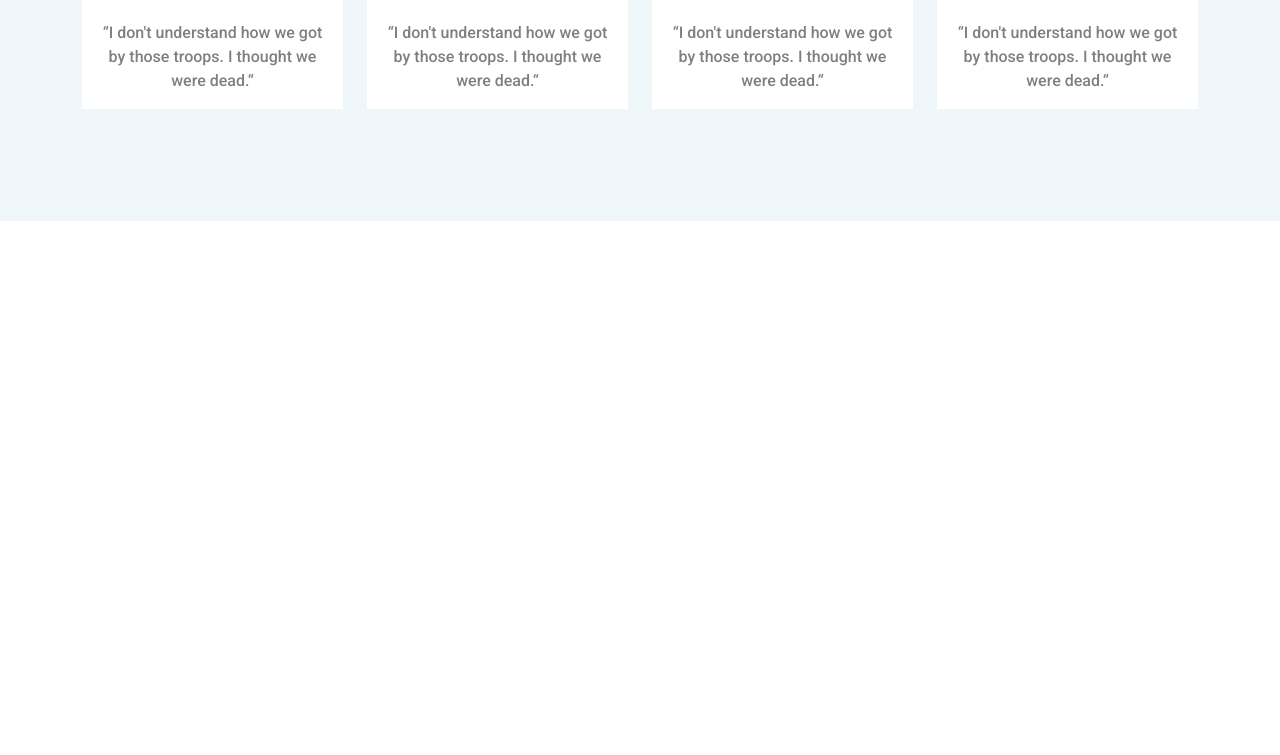
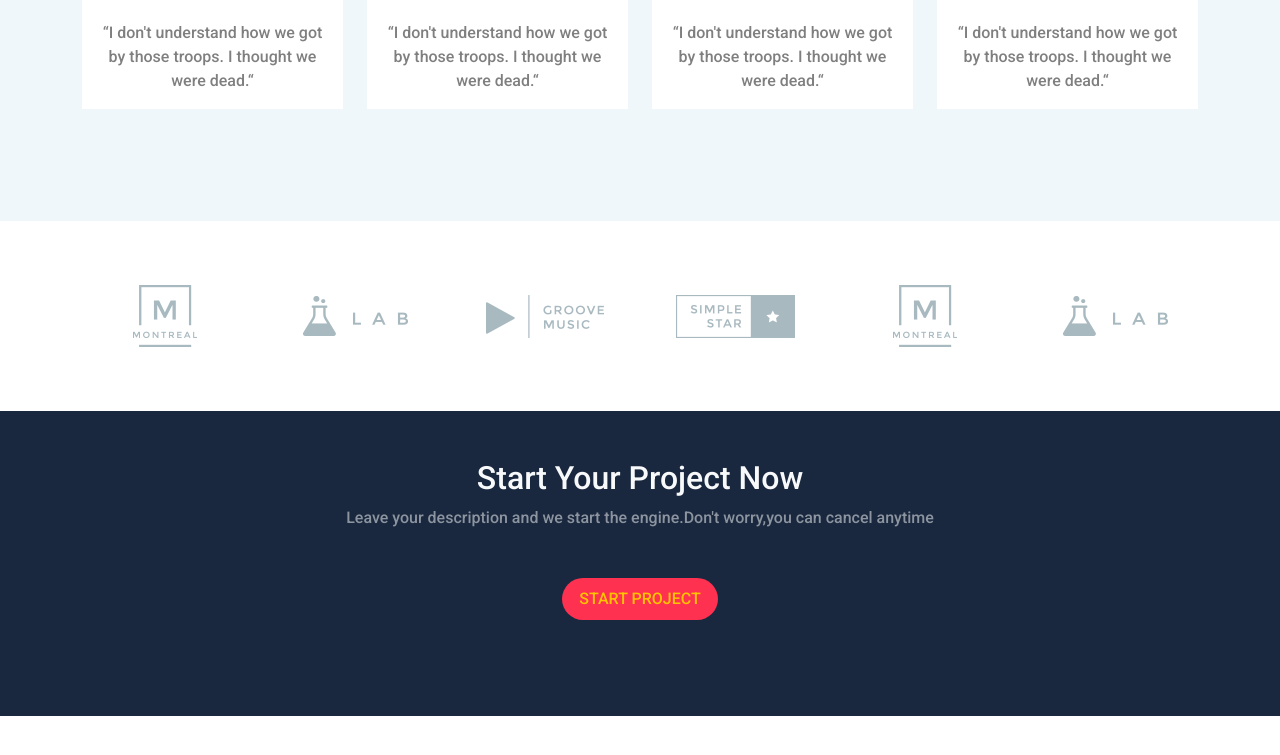
Before and after one commit to SamRizk194/Bondi, a plain HTML site: page index.html in a window 1280 px wide. Shown: the part 3795-4550 px from the top of the page. Drawn offline with Linux system fonts and the light colour scheme.

Commit message:
adding techs and project section

```diff
--- a/css/bondi.css
+++ b/css/bondi.css
@@ -140,3 +140,7 @@ body {
 .team .box h4 {
   background-color: var(--green-color);
 }
+
+.project {
+  background-color: var(--dark-color);
+}
--- a/index.html
+++ b/index.html
@@ -298,6 +298,42 @@
         </div>
       </div>
     </div>
+
+    <div class="techs pt-5 pb-5 text-center">
+      <div class="container">
+        <div class="row align-items-center">
+          <div class="col-lg-2 col-md-4 col-sm-6 mt-3 mb-3">
+            <img class="img-fluid" src="css/imgs/tech-1.png" />
+          </div>
+          <div class="col-lg-2 col-md-4 col-sm-6 mt-3 mb-3">
+            <img class="img-fluid" src="css/imgs/tech-2.png" />
+          </div>
+          <div class="col-lg-2 col-md-4 col-sm-6 mt-3 mb-3">
+            <img class="img-fluid" src="css/imgs/tech-3.png" />
+          </div>
+          <div class="col-lg-2 col-md-4 col-sm-6 mt-3 mb-3">
+            <img class="img-fluid" src="css/imgs/tech-4.png" />
+          </div>
+          <div class="col-lg-2 col-md-4 col-sm-6 mt-3 mb-3">
+            <img class="img-fluid" src="css/imgs/tech-1.png" />
+          </div>
+          <div class="col-lg-2 col-md-4 col-sm-6 mt-3 mb-3">
+            <img class="img-fluid" src="css/imgs/tech-2.png" />
+          </div>
+        </div>
+      </div>
+    </div>
+
+    <div class="project pt-5 pb-5 text-center text-light">
+      <h2>Start Your Project Now</h2>
+      <p class="text-white-50">
+        Leave your description and we start the engine.Don't worry,you can
+        cancel anytime
+      </p>
+      <div class="d-flex mt-5 mb-5 justify-content-center">
+        <a class="btn rounded-pill main-btn" href="#">START PROJECT</a>
+      </div>
+    </div>
     <script src="js/bootstrap.bundle.min.js"></script>
     <script src="js/all.min.js"></script>
   </body>
```
